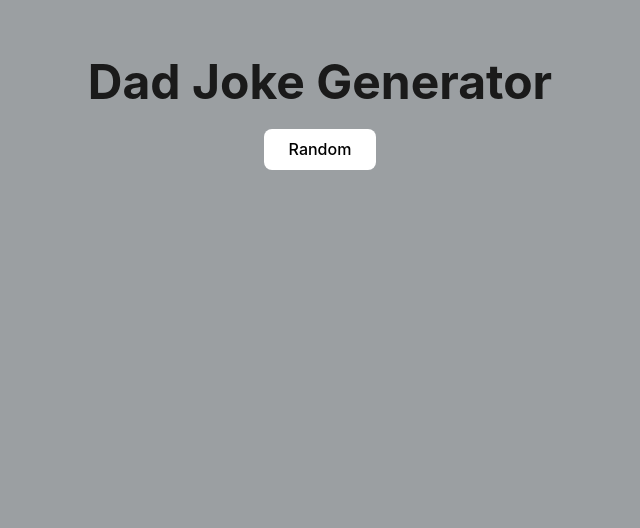
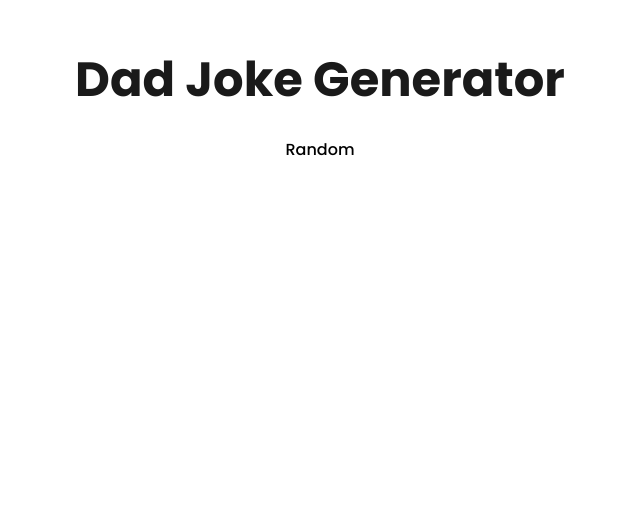
Before and after one commit to DihanVermeulen/dad-joke-generator, a React (Vite) app: page / in a window 1280 px wide. Shown: the part 272-800 px from the top of the page, without its empty margins (320-960 px from the left). Built offline with nearby package versions, Linux system fonts and the light colour scheme.

Commit message:
Imported Poppins font

```diff
--- a/src/index.css
+++ b/src/index.css
@@ -1,5 +1,8 @@
+@import url("https://fonts.googleapis.com/css2?family=Poppins:wght@100;200;300;400;500;600;700;800;900&display=swap");
+@import url(./styles/variables.css);
+
 :root {
-  font-family: Inter, system-ui, Avenir, Helvetica, Arial, sans-serif;
+  font-family: Poppins, system-ui, Avenir, Helvetica, Arial, sans-serif;
   line-height: 1.5;
   font-weight: 400;
 
@@ -50,7 +53,7 @@
 @media (prefers-color-scheme: light) {
   :root {
     color: #213547;
-    background-color: #9b9fa2;
+    background-color: var(--background-colour-light-80);
   }
   a:hover {
     color: #747bff;
```
